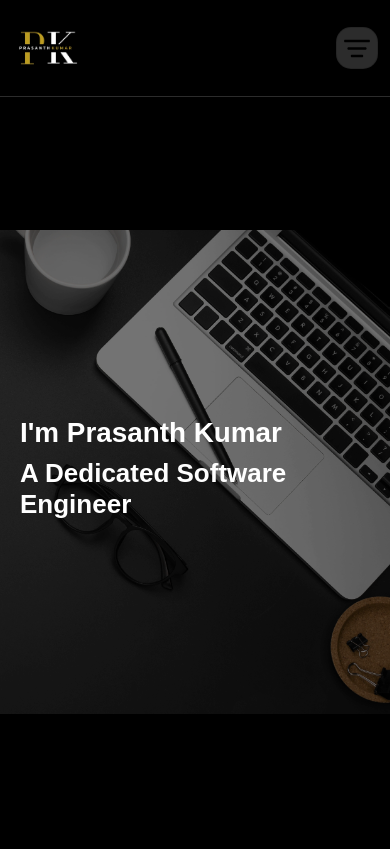
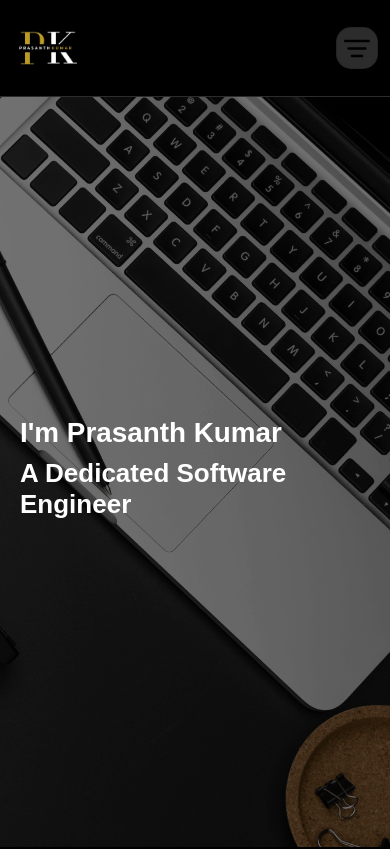
Before and after one commit to PrasanthVPK/Portfolio, a React (Create React App) app: page /about in a window 390 px wide. Shown: the top 849 px of the page. Built offline with nearby package versions, Linux system fonts and the light colour scheme; a web font is replaced by a local one.

Commit message:
css change

```diff
--- a/src/component/Slider/slider.css
+++ b/src/component/Slider/slider.css
@@ -22,7 +22,7 @@
   /* Styles for small screens */
   .backgroundImageStyles {
     padding: 0px 20px;
-    background-size: 860px;
+    background-size: 1610px;
     background-position: 98%;
   }
 }
```
